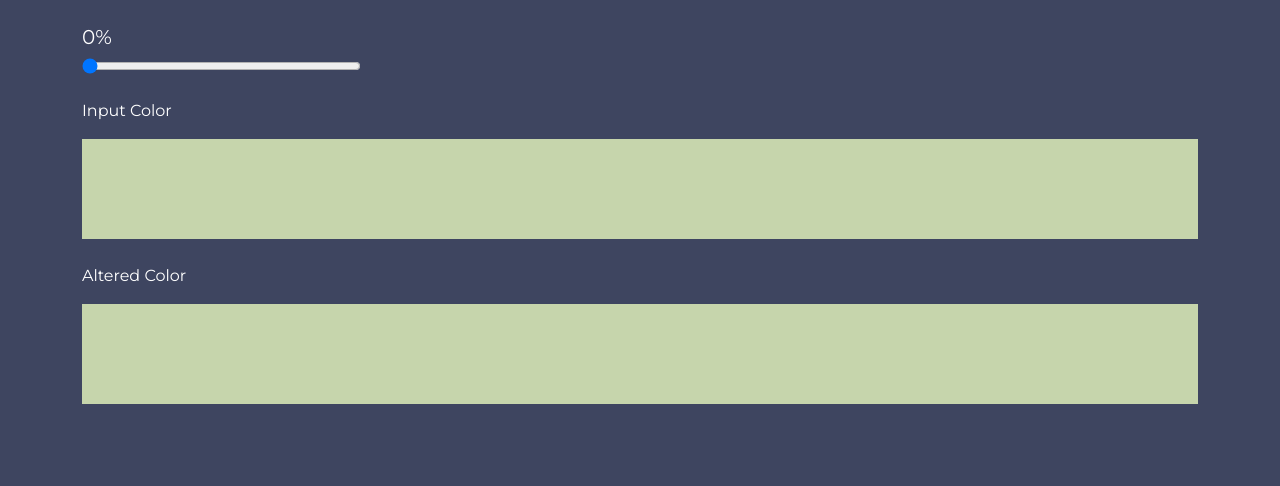
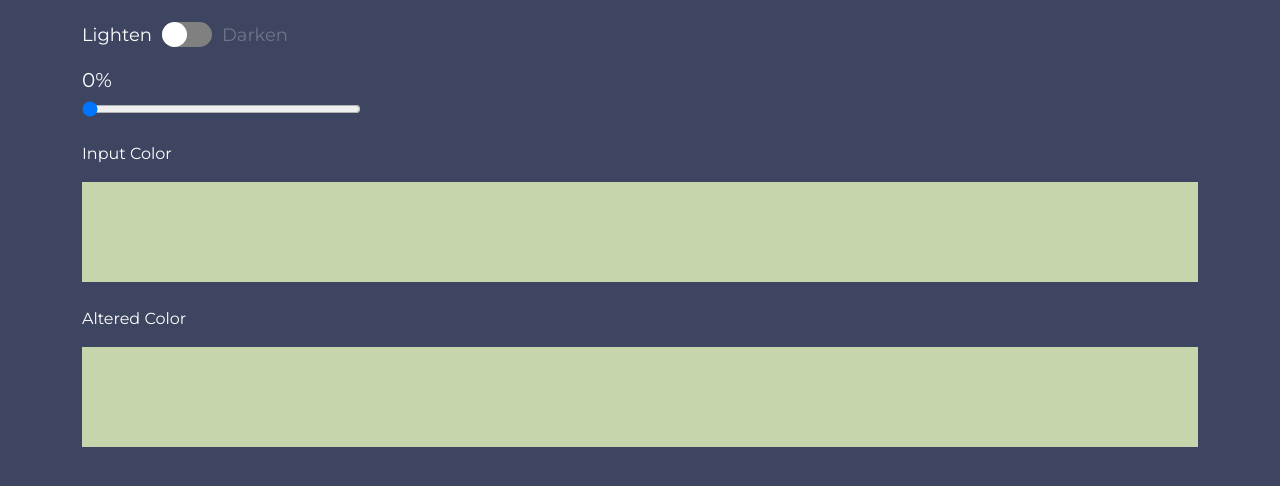
Before and after one commit to decoded-cipher/colortool, a plain HTML site: page index.html in a window 1280 px wide. Shown: the part 208-694 px from the top of the page. Drawn offline with nearby package versions, Linux system fonts and the light colour scheme.

Commit message:
Lighten or Darken Custom Button

```diff
--- a/index.html
+++ b/index.html
@@ -20,6 +20,14 @@
 
         <label for="hex">Color (Hex)</label>
         <input type="text" name="hex" id="hexInput" placeholder="#c6d5ac" value="#c6d5ac" />
+
+        <div class="toggle">
+            <p id="lightenText" class="toggle-text">Lighten</p>
+            <div id="toggleBtn" class="toggle-btn">
+                <div class="inner-circle"></div>
+            </div>
+            <p id="darkenText" class="toggle-text unselected">Darken</p>
+        </div>
 
         <label for="slider" id="sliderText">0%</label>
         <input type="range" min="0" max="100" value="0" class="slider" id="slider" name="slider"></input>
--- a/style.css
+++ b/style.css
@@ -33,6 +33,7 @@ input[type="text"] {
     background-color: #c6d5ac;
     margin-bottom: 25px;
 }
+
 /*
 .footer {
     text-align: center;
@@ -54,9 +55,44 @@ a:hover {
         width: 100%;
     }
 }
+
 /*
 @media screen and (min-width: 800px) {
     .footer {
         padding-top: 60px;
     }
 } */
+
+
+.toggle {
+    display: flex;
+}
+
+.toggle-text {
+    font-size: 18px;
+}
+
+.toggle-btn {
+    height: 25px;
+    width: 50px;
+    background-color: gray;
+    border-radius: 30px;
+    margin: 0 10px;
+}
+
+.inner-circle {
+    width: 25px;
+    height: 25px;
+    border-radius: 50%;
+    background-color: white;
+    transition: all 250ms;
+}
+
+.toggle-btn.toggled>.inner-circle {
+    transform: translateX(30px);
+    background-color: #333;
+}
+
+.unselected {
+    opacity: 0.25;
+}
```
